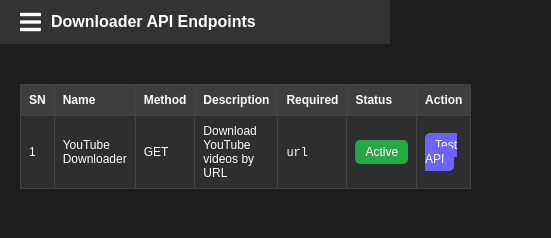
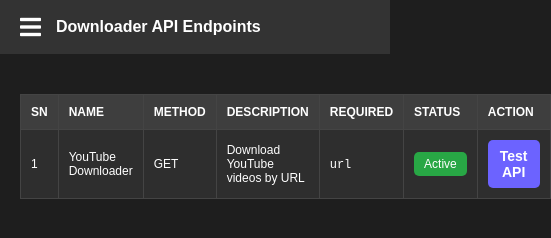
Before and after one commit to efeurhobopatricia/empire-md-api, a website: page site/index.html in a window 390 px wide. Shown: the whole page, 551 px wide, since content can reach past the window. Drawn offline with Linux system fonts and the light colour scheme.

Commit message:
Update download.css

```diff
--- a/site/download.css
+++ b/site/download.css
@@ -1,3 +1,4 @@
+/* General Styles */
 body {
     font-family: Arial, sans-serif;
     background-color: #1e1e1e;
@@ -6,34 +7,39 @@
     padding: 0;
 }
 
+/* Container */
 .container {
     padding: 20px;
     max-width: 1200px;
     margin: 0 auto;
 }
 
+/* Header */
 .header {
     display: flex;
     align-items: center;
-    padding: 10px 20px;
+    padding: 15px 20px;
     background-color: #333;
 }
 
 .header i {
     font-size: 24px;
-    margin-right: 10px;
+    margin-right: 15px;
+    cursor: pointer;
 }
 
 .header h1 {
-    font-size: 18px;
+    font-size: 20px;
     margin: 0;
 }
 
+/* Table Styling */
 table {
     width: 100%;
     border-collapse: collapse;
     margin-top: 20px;
     background-color: #2e2e2e;
+    color: #fff;
 }
 
 th, td {
@@ -44,8 +50,10 @@
 
 th {
     background-color: #3e3e3e;
+    text-transform: uppercase;
 }
 
+/* Status Labels */
 .status-active {
     background-color: #28a745;
     color: #fff;
@@ -54,29 +62,35 @@
     text-align: center;
 }
 
-.status-inactive {
-    background-color: #dc3545;
-    color: #fff;
-    padding: 5px 10px;
-    border-radius: 5px;
-    text-align: center;
-}
-
+/* API Test Button (Now Horizontally Arranged) */
 .action-test {
     background-color: #6c63ff;
     color: #fff;
-    padding: 5px 10px;
+    padding: 10px 15px;
     border-radius: 5px;
+    display: inline-block;
     text-align: center;
     text-decoration: none;
+    font-weight: bold;
+    transition: background 0.3s ease-in-out;
+    font-size: 16px;
 }
 
+.action-test:hover {
+    background-color: #534bff;
+}
+
+/* Responsive Design */
 @media (max-width: 768px) {
     th, td {
         font-size: 12px;
-        padding: 8px;
+        padding: 10px;
     }
     .header h1 {
         font-size: 16px;
     }
+    .action-test {
+        padding: 8px 12px;
+        font-size: 14px;
+    }
 }
```
